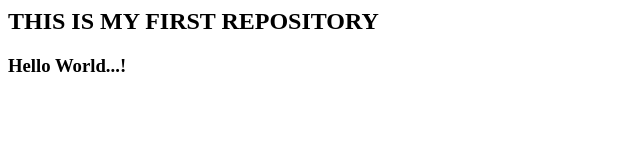
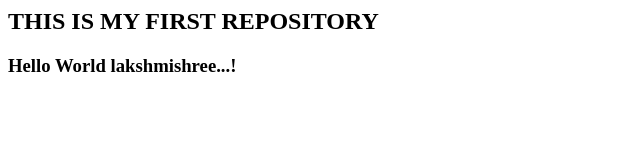
Before and after one commit to Lakshmishreebu45/Lakshmi, a plain HTML site: page index.html in a window 1280 px wide. Shown: the whole page, without its empty margins (0-640 px from the left). Drawn offline with Linux system fonts and the light colour scheme.

Commit message:
updated file

```diff
--- a/index.html
+++ b/index.html
@@ -1,6 +1,6 @@
 <html>
 <body>
 <h2><b>THIS IS MY FIRST REPOSITORY<b></h2>
-    <h3>Hello World...!</h3>
+    <h3>Hello World lakshmishree...!</h3>
 </body>
 </html>
```
